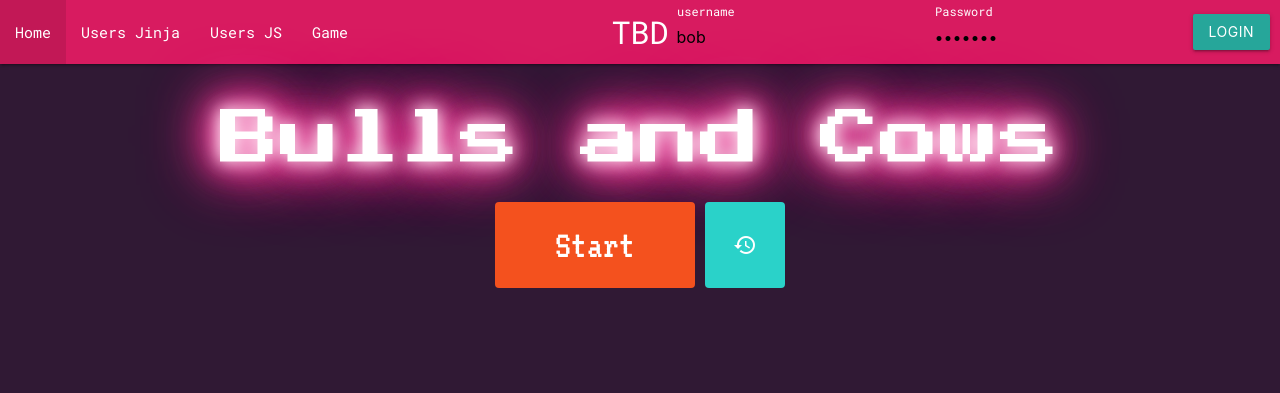
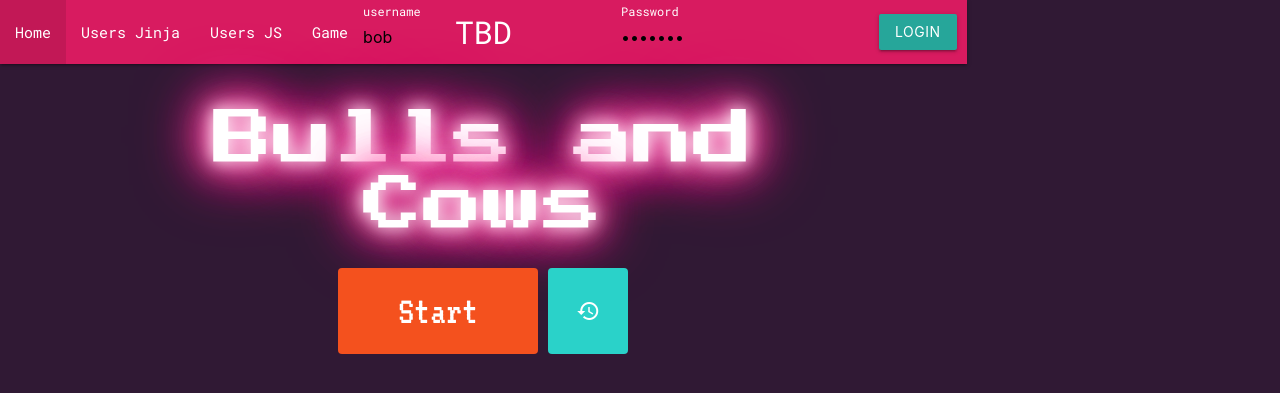
Before and after one commit to Flaxere/TBD, a Flask app: page / in a window 1280 px wide. Shown: the top 393 px of the page. Run offline with Flask 3, Linux system fonts and the light colour scheme.

Commit message:
added to style.css

```diff
--- a/App/static/style.css
+++ b/App/static/style.css
@@ -4,6 +4,8 @@ body {
     color: #fff;
     font-size:30px;
     text-align: center;
+    position: fixed;
+    overflow: auto;
   }
 
 p {
```
